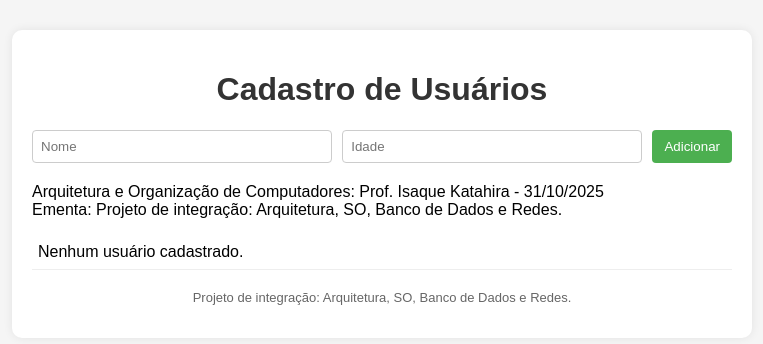
After one commit to roroTr10/Code-Space-Flask, a Flask app: page /editar/1 in a window 1280 px wide. The commit adds this page. Shown: the top 344 px of the page, without its empty margins (258-1021 px from the left). Run offline with Flask 3, Linux system fonts and the light colour scheme; tables that the repository leaves empty hold one stand-in row (values such as "Sample post").

```diff
--- a/cadastro_flask_sqlite/app.py
+++ b/cadastro_flask_sqlite/app.py
@@ -1,6 +1,7 @@
 from flask import Flask, render_template, request, redirect
 from flask_sqlalchemy import SQLAlchemy
 import os
+from datetime import datetime
 
 app = Flask(__name__)
 app.config['SQLALCHEMY_DATABASE_URI'] = 'sqlite:///usuarios.db'
@@ -8,18 +9,23 @@ app.config['SQLALCHEMY_TRACK_MODIFICATIONS'] = False
 
 db = SQLAlchemy(app)
 
+
 class Usuario(db.Model):
     id = db.Column(db.Integer, primary_key=True)
     nome = db.Column(db.String(100), nullable=False)
     idade = db.Column(db.Integer, nullable=False)
+    data_criacao = db.Column(db.DateTime, default=datetime.utcnow)
+
 
 with app.app_context():
     db.create_all()
+
 
 @app.route('/')
 def home():
     usuarios = Usuario.query.all()
     return render_template('index.html', usuarios=usuarios)
+
 
 @app.route('/adicionar', methods=['POST'])
 def adicionar():
@@ -36,6 +42,28 @@ def adicionar():
         db.session.commit()
     return redirect('/')
 
+
+@app.route('/editar/<int:id>', methods=['GET', 'POST'])
+def editar(id):
+    usuario = Usuario.query.get_or_404(id)
+
+    if request.method == 'POST':
+        nome = request.form.get('nome', '').strip()
+        idade = request.form.get('idade', '').strip()
+        try:
+            idade = int(idade)
+        except ValueError:
+            idade = None
+
+        if nome and isinstance(idade, int) and idade >= 0:
+            usuario.nome = nome
+            usuario.idade = idade
+            db.session.commit()
+            return redirect('/')
+
+    return render_template('editar.html', usuario=usuario)
+
+
 @app.route('/deletar/<int:id>')
 def deletar(id):
     usuario = Usuario.query.get_or_404(id)
@@ -43,5 +71,7 @@ def deletar(id):
     db.session.commit()
     return redirect('/')
 
+
 if __name__ == '__main__':
-    app.run(host='0.0.0.0', port=int(os.getenv("PORT", 5000)), debug=True)
+    # Disable the reloader to avoid duplicate route registration during dev reloads
+    app.run(host='0.0.0.0', port=int(os.getenv("PORT", 5000)), debug=True, use_reloader=False)
--- /dev/null
+++ b/cadastro_flask_sqlite/templates/editar.html
@@ -0,0 +1,41 @@
+<!DOCTYPE html>
+<html lang="pt-br">
+<head>
+    <meta charset="UTF-8">
+    <title>Cadastro Inteligente</title>
+    <link rel="stylesheet" href="/static/style.css">
+</head>
+<body>
+    <div class="container">
+        <h1>Cadastro de Usuários</h1>
+        <form method="post" action="/adicionar" class="form">
+            <input name="nome" placeholder="Nome" required>
+            <input name="idade" type="number" placeholder="Idade" required>
+            <button type="submit">Adicionar</button>
+        </form>
+
+        <p>
+            Arquitetura e Organização de Computadores: Prof. Isaque Katahira - 31/10/2025<br>
+            Ementa: Projeto de integração: Arquitetura, SO, Banco de Dados e Redes.
+        </p>
+
+        <ul class="list">
+            {% for u in usuarios %}
+            <li>
+                <span class="user">{{ u.nome }} ({{ u.idade }} anos)</span>
+                <div>
+                    <a class="edit" href="/editar/{{ u.id }}">✏️ Editar</a>
+                    <a class="delete" href="/deletar/{{ u.id }}">🗑️ Deletar</a>
+                </div>
+            </li>
+            {% else %}
+            <li>Nenhum usuário cadastrado.</li>
+            {% endfor %}
+        </ul>
+
+        <footer>
+            <p>Projeto de integração: Arquitetura, SO, Banco de Dados e Redes.</p>
+        </footer>
+    </div>
+</body>
+</html>
--- a/cadastro_flask_sqlite/templates/index.html
+++ b/cadastro_flask_sqlite/templates/index.html
@@ -19,6 +19,7 @@
           {% for u in usuarios %}
               <li>
                   <span class="user">{{ u.nome }} ({{ u.idade }} anos)</span>
+                    <a class="edit" href="/editar/{{ u.id }}">✏️</a>
                   <a class="delete" href="/deletar/{{ u.id }}">🗑️</a>
               </li>
           {% else %}
```
Also changed, not shown: 1 other file.
